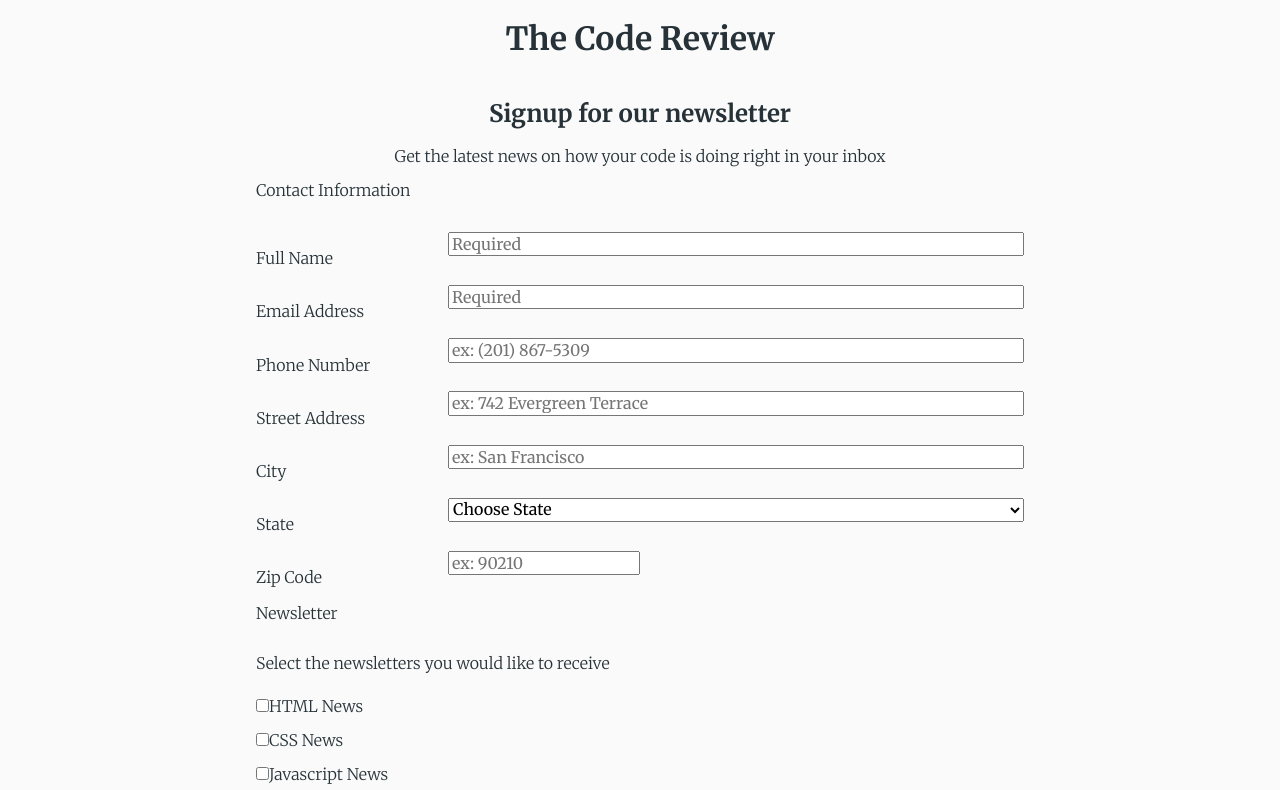
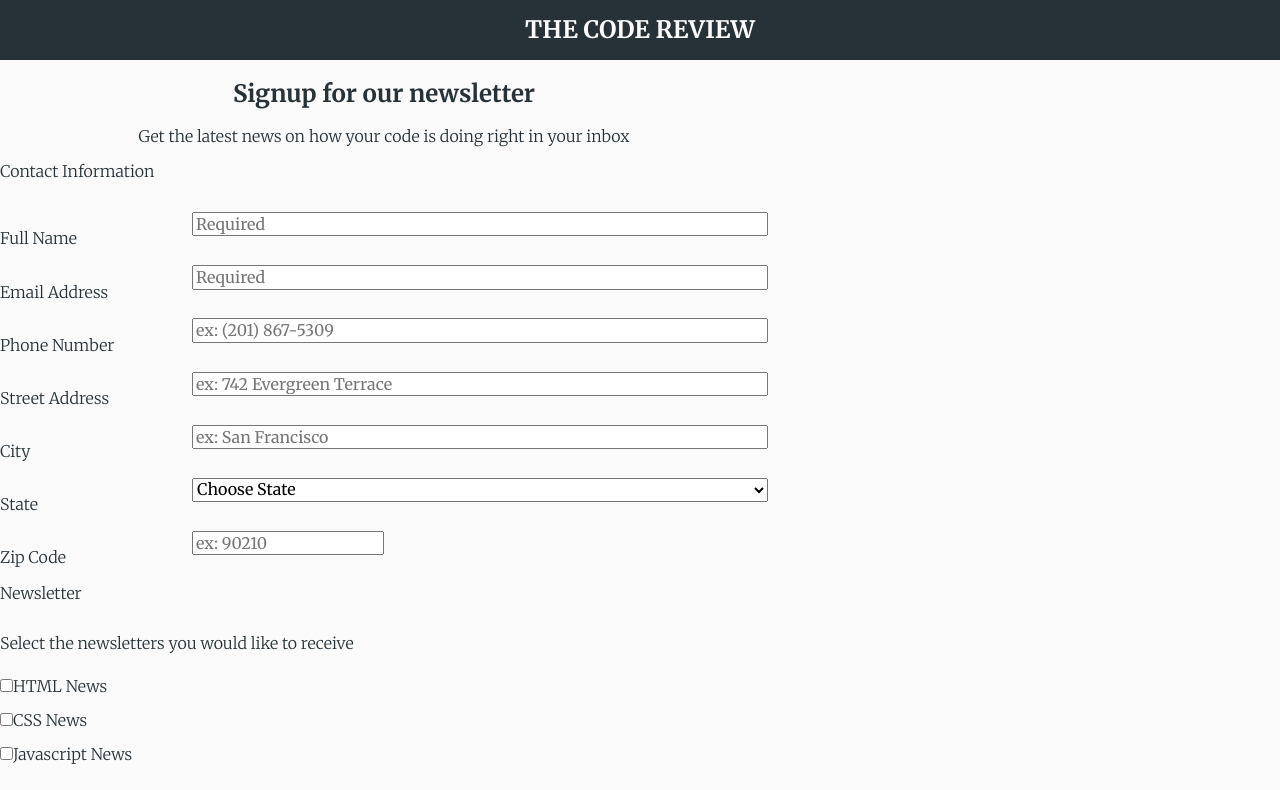
Before and after one commit to jorowebdev/unit3-project, a plain HTML site: page index.html in a window 1280 px wide. Shown: the top 790 px of the page. Drawn offline with Linux system fonts and the light colour scheme.

Commit message:
Updated css .page-header
Updated .page-header with bg color, text color, changed h1 font-size and style, moved max-width from body so that header and footer can span entire width of page

```diff
--- a/styles.css
+++ b/styles.css
@@ -4,9 +4,9 @@
 
 body {
   margin: 0 auto;
-  max-width: 768px;
   font-family: 'Merriweather', serif;
   font-weight: 300;
+  font-size: 16px;
   background-color: #fafafa;
   color: #263238;
   min-height: 100vh;
@@ -22,12 +22,23 @@ body,
 
 main {
   flex: 1;
+  max-width: 768px;
 }
 
 .page-header,
 .form-header,
 .page-footer {
   text-align: center;
+}
+
+.page-header {
+  background-color: #263238;
+  text-transform: uppercase;
+  color: #fafafa;
+}
+
+.page-header h1 {
+  font-size: 1.5em;
 }
 
 fieldset {
```
